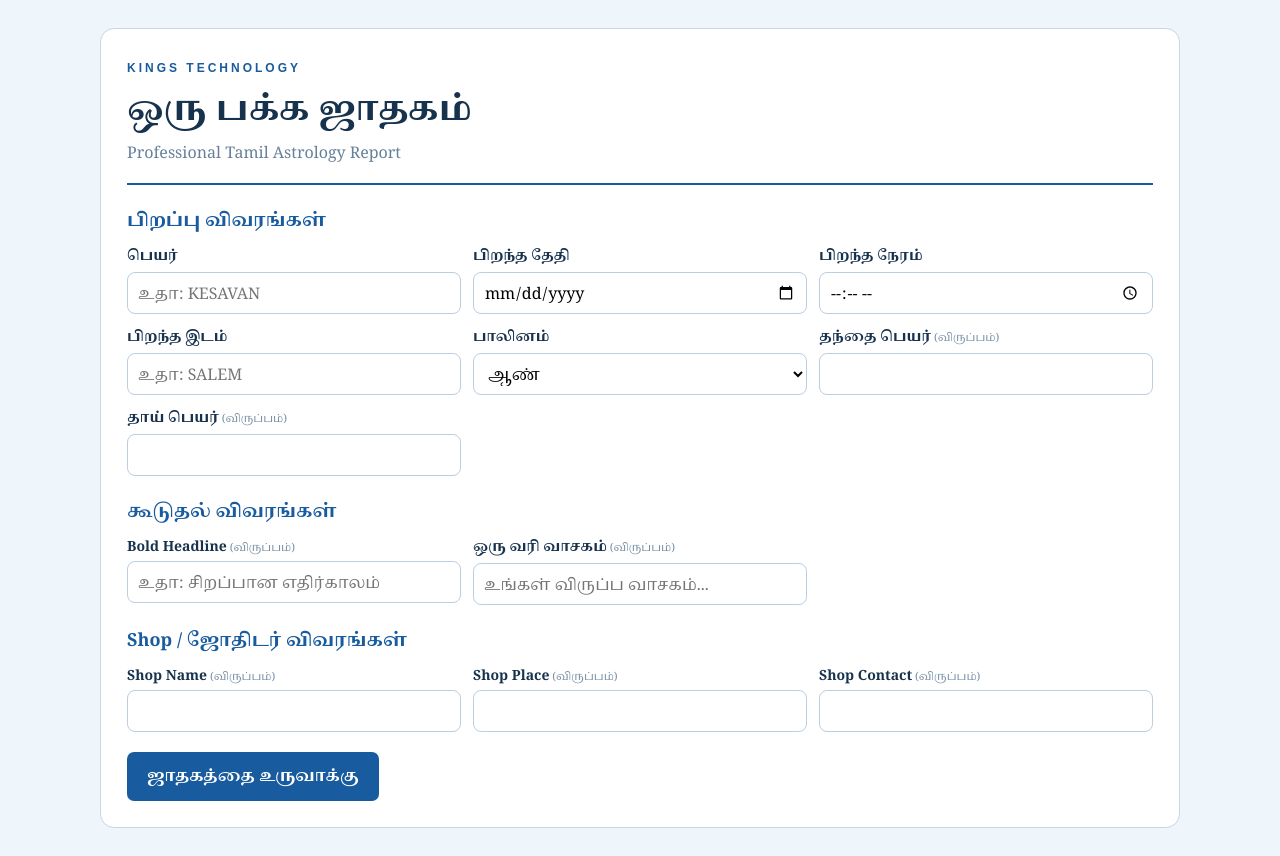
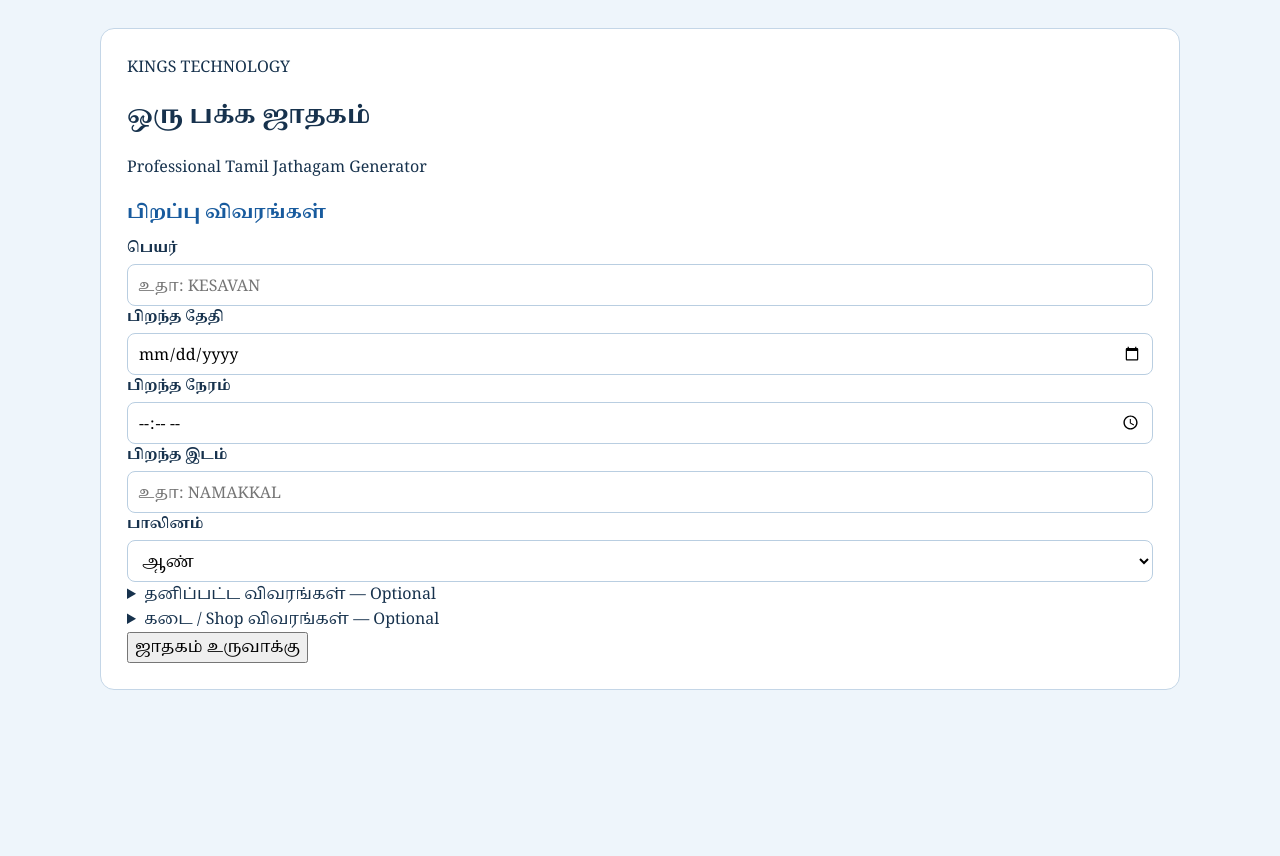
Before and after one commit to tamilkarma5-alt/kings-tamil-astro, a Next.js app: page / in a window 1280 px wide. After the commit the page ends 800 px from the top, so only its background shows below. Built offline with nearby package versions, Linux system fonts and the light colour scheme.

Commit message:
Update page.tsx

```diff
--- a/app/page.tsx
+++ b/app/page.tsx
@@ -2,174 +2,440 @@
 
 import { FormEvent, useState } from "react";
 
-type Form = {
-  name: string; dob: string; time: string; place: string; gender: string;
-  father: string; mother: string; headline: string; sentence: string;
-  shopName: string; shopPlace: string; shopContact: string;
+type FormData = {
+  name: string;
+  dob: string;
+  time: string;
+  place: string;
+  gender: string;
+  father: string;
+  mother: string;
+  headline: string;
+  sentence: string;
+  shopName: string;
+  shopPlace: string;
+  shopContact: string;
 };
 
-const initial: Form = {
-  name:"", dob:"", time:"", place:"", gender:"ஆண்", father:"", mother:"",
-  headline:"", sentence:"", shopName:"", shopPlace:"", shopContact:""
+const MURUGAN =
+  "https://commons.wikimedia.org/wiki/Special:Redirect/file/Lord_Muruga.jpg";
+
+const VINAYAGAR =
+  "https://commons.wikimedia.org/wiki/Special:Redirect/file/Ganesha_picture.jpg";
+
+const emptyForm: FormData = {
+  name: "",
+  dob: "",
+  time: "",
+  place: "",
+  gender: "ஆண்",
+  father: "",
+  mother: "",
+  headline: "",
+  sentence: "",
+  shopName: "",
+  shopPlace: "",
+  shopContact: "",
 };
 
-/*
-  Real image assets are NOT generated by this program.
-  These are existing Wikimedia Commons images:
-  Murugan: public domain
-  Ganesha: CC0
-  The URLs can later be replaced with /murugan.jpg and /vinayagar.jpg
-  if you want to keep the images locally inside your own project.
-*/
-const MURUGAN_IMAGE =
-  "https://commons.wikimedia.org/wiki/Special:Redirect/file/Lord_Muruga.jpg";
-const VINAYAGAR_IMAGE =
-  "https://commons.wikimedia.org/wiki/Special:Redirect/file/Ganesha_picture.jpg";
+export default function Home() {
+  const [form, setForm] = useState<FormData>(emptyForm);
+  const [showReport, setShowReport] = useState(false);
 
-function Field({label,value,onChange,placeholder,type="text",optional=false}:{
-  label:string; value:string; onChange:(v:string)=>void; placeholder?:string;
-  type?:string; optional?:boolean;
-}) {
-  return <label className="field">
-    <span>{label}{optional && <em> (விருப்பம்)</em>}</span>
-    <input type={type} value={value} placeholder={placeholder} onChange={e=>onChange(e.target.value)} />
-  </label>;
-}
+  const update = (key: keyof FormData, value: string) => {
+    setForm((old) => ({ ...old, [key]: value }));
+  };
 
-function Deity({src,label}:{src:string;label:string}) {
-  return <div className="deity">
-    <div className="deity-ring">
-      <img src={src} alt={label} />
-    </div>
-    <small>{label}</small>
-  </div>;
-}
+  function generate(e: FormEvent) {
+    e.preventDefault();
 
-export default function Home() {
-  const [f,setF] = useState<Form>(initial);
-  const [report,setReport] = useState(false);
-  const set = (k:keyof Form)=>(v:string)=>setF(x=>({...x,[k]:v}));
-
-  function submit(e:FormEvent) {
-    e.preventDefault();
-    if (!f.name || !f.dob || !f.time || !f.place) {
+    if (!form.name || !form.dob || !form.time || !form.place) {
       alert("பெயர், பிறந்த தேதி, பிறந்த நேரம், பிறந்த இடம் ஆகியவை கட்டாயம்.");
       return;
     }
-    setReport(true);
-    setTimeout(()=>document.getElementById("report")?.scrollIntoView({behavior:"smooth"}),50);
+
+    setShowReport(true);
+
+    setTimeout(() => {
+      document
+        .getElementById("jathagam")
+        ?.scrollIntoView({ behavior: "smooth" });
+    }, 100);
   }
 
-  return <main>
+  return (
+    <main>
+      {!showReport && (
         <section className="editor no-print">
-      <div className="brand">
-        <b>KINGS TECHNOLOGY</b>
+          <div className="editorHeader">
+            <div className="brandSmall">KINGS TECHNOLOGY</div>
             <h1>ஒரு பக்க ஜாதகம்</h1>
-        <p>Professional Tamil Astrology Report</p>
+            <p>Professional Tamil Jathagam Generator</p>
           </div>
 
-      <form onSubmit={submit}>
+          <form onSubmit={generate}>
             <h2>பிறப்பு விவரங்கள்</h2>
-        <div className="form-grid">
-          <Field label="பெயர்" value={f.name} onChange={set("name")} placeholder="உதா: KESAVAN" />
-          <Field label="பிறந்த தேதி" value={f.dob} onChange={set("dob")} type="date" />
-          <Field label="பிறந்த நேரம்" value={f.time} onChange={set("time")} type="time" />
-          <Field label="பிறந்த இடம்" value={f.place} onChange={set("place")} placeholder="உதா: SALEM" />
-          <label className="field"><span>பாலினம்</span>
-            <select value={f.gender} onChange={e=>set("gender")(e.target.value)}>
-              <option>ஆண்</option><option>பெண்</option>
+
+            <div className="formGrid">
+              <Field
+                label="பெயர்"
+                value={form.name}
+                placeholder="உதா: KESAVAN"
+                onChange={(v) => update("name", v)}
+              />
+
+              <Field
+                label="பிறந்த தேதி"
+                type="date"
+                value={form.dob}
+                onChange={(v) => update("dob", v)}
+              />
+
+              <Field
+                label="பிறந்த நேரம்"
+                type="time"
+                value={form.time}
+                onChange={(v) => update("time", v)}
+              />
+
+              <Field
+                label="பிறந்த இடம்"
+                value={form.place}
+                placeholder="உதா: NAMAKKAL"
+                onChange={(v) => update("place", v)}
+              />
+
+              <label className="field">
+                <span>பாலினம்</span>
+                <select
+                  value={form.gender}
+                  onChange={(e) => update("gender", e.target.value)}
+                >
+                  <option>ஆண்</option>
+                  <option>பெண்</option>
                 </select>
               </label>
-          <Field label="தந்தை பெயர்" value={f.father} onChange={set("father")} optional />
-          <Field label="தாய் பெயர்" value={f.mother} onChange={set("mother")} optional />
             </div>
 
-        <h2>கூடுதல் விவரங்கள்</h2>
-        <div className="form-grid">
-          <Field label="Bold Headline" value={f.headline} onChange={set("headline")} placeholder="உதா: சிறப்பான எதிர்காலம்" optional />
-          <Field label="ஒரு வரி வாசகம்" value={f.sentence} onChange={set("sentence")} placeholder="உங்கள் விருப்ப வாசகம்..." optional />
+            <details>
+              <summary>தனிப்பட்ட விவரங்கள் — Optional</summary>
+
+              <div className="formGrid">
+                <Field
+                  label="தந்தை பெயர்"
+                  value={form.father}
+                  onChange={(v) => update("father", v)}
+                />
+
+                <Field
+                  label="தாய் பெயர்"
+                  value={form.mother}
+                  onChange={(v) => update("mother", v)}
+                />
+
+                <Field
+                  label="Bold Headline"
+                  value={form.headline}
+                  placeholder="உதா: சிறப்பான எதிர்காலம்"
+                  onChange={(v) => update("headline", v)}
+                />
+
+                <Field
+                  label="ஒரு வரி வாசகம்"
+                  value={form.sentence}
+                  placeholder="உங்கள் விருப்ப வாசகம்..."
+                  onChange={(v) => update("sentence", v)}
+                />
+              </div>
+            </details>
+
+            <details>
+              <summary>கடை / Shop விவரங்கள் — Optional</summary>
+
+              <div className="formGrid">
+                <Field
+                  label="Shop Name"
+                  value={form.shopName}
+                  onChange={(v) => update("shopName", v)}
+                />
+
+                <Field
+                  label="Shop Place"
+                  value={form.shopPlace}
+                  onChange={(v) => update("shopPlace", v)}
+                />
+
+                <Field
+                  label="Shop Contact"
+                  value={form.shopContact}
+                  onChange={(v) => update("shopContact", v)}
+                />
+              </div>
+            </details>
+
+            <button className="generateButton" type="submit">
+              ஜாதகம் உருவாக்கு
+            </button>
+          </form>
+        </section>
+      )}
+
+      {showReport && (
+        <>
+          <section id="jathagam" className="a4">
+            <header className="reportHeader">
+              <Deity image={MURUGAN} label="ஸ்ரீ முருகன்" />
+
+              <div className="titleArea">
+                <div className="company">
+                  ஜென்ம ஜாதகம் • KINGS TECHNOLOGY
                 </div>
 
-        <h2>Shop / ஜோதிடர் விவரங்கள்</h2>
-        <div className="form-grid">
-          <Field label="Shop Name" value={f.shopName} onChange={set("shopName")} optional />
-          <Field label="Shop Place" value={f.shopPlace} onChange={set("shopPlace")} optional />
-          <Field label="Shop Contact" value={f.shopContact} onChange={set("shopContact")} optional />
+                <h1>ஒரு பக்க ஜாதகம்</h1>
+
+                <div className="titleEnglish">
+                  Kings Tamil Astro
                 </div>
 
-        <button className="generate" type="submit">ஜாதகத்தை உருவாக்கு</button>
-      </form>
+                <p>
+                  பிறப்பு விவரங்களின் அடிப்படையில் உருவாக்கப்பட்ட ஜாதக அறிக்கை
+                </p>
+
+                {form.headline && (
+                  <strong className="headline">
+                    {form.headline}
+                  </strong>
+                )}
+
+                {form.sentence && (
+                  <div className="sentence">
+                    {form.sentence}
+                  </div>
+                )}
+              </div>
+
+              <Deity image={VINAYAGAR} label="ஸ்ரீ விநாயகர்" />
+            </header>
+
+            <div className="blueRule" />
+
+            <section className="detailsGrid">
+              <Info label="பெயர்" value={form.name} />
+              <Info label="பிறந்த தேதி" value={form.dob} />
+              <Info label="பிறந்த நேரம்" value={form.time} />
+              <Info label="பிறந்த இடம்" value={form.place} />
+              <Info label="பாலினம்" value={form.gender} />
+
+              {form.father && (
+                <Info label="தந்தை பெயர்" value={form.father} />
+              )}
+
+              {form.mother && (
+                <Info label="தாய் பெயர்" value={form.mother} />
+              )}
             </section>
 
-    {report && <section id="report" className="a4">
-      <header className="report-head">
-        <Deity src={MURUGAN_IMAGE} label="ஸ்ரீ முருகன்" />
-        <div className="head-center">
-          <div className="tiny">ஜென்ம ஜாதகம் • KINGS TECHNOLOGY</div>
-          <h1>ஒரு பக்க ஜாதகம்</h1>
-          <div className="sub">பிறப்பு விவரங்களின் அடிப்படையில் உருவாக்கப்பட்ட ஜாதக அறிக்கை</div>
-          {f.headline && <strong className="headline">{f.headline}</strong>}
-          {f.sentence && <p className="sentence">{f.sentence}</p>}
-        </div>
-        <Deity src={VINAYAGAR_IMAGE} label="ஸ்ரீ விநாயகர்" />
-      </header>
+            <section className="astrologyGrid">
+              <Panel title="கிரக நிலைகள்">
+                <table>
+                  <thead>
+                    <tr>
+                      <th>கிரகம்</th>
+                      <th>ராசி</th>
+                      <th>நட்சத்திரம்</th>
+                      <th>பாதம்</th>
+                    </tr>
+                  </thead>
 
-      <div className="rule" />
+                  <tbody>
+                    {[
+                      "சூரியன்",
+                      "சந்திரன்",
+                      "செவ்வாய்",
+                      "புதன்",
+                      "குரு",
+                      "சுக்கிரன்",
+                      "சனி",
+                      "ராகு",
+                      "கேது",
+                    ].map((planet) => (
+                      <tr key={planet}>
+                        <td>{planet}</td>
+                        <td>—</td>
+                        <td>—</td>
+                        <td>—</td>
+                      </tr>
+                    ))}
+                  </tbody>
+                </table>
+              </Panel>
 
-      <div className="info-grid">
-        <Info label="பெயர்" value={f.name}/><Info label="பிறந்த தேதி" value={f.dob}/>
-        <Info label="பிறந்த நேரம்" value={f.time}/><Info label="பிறந்த இடம்" value={f.place}/>
-        <Info label="பாலினம்" value={f.gender}/>
-        {f.father && <Info label="தந்தை" value={f.father}/>}
-        {f.mother && <Info label="தாய்" value={f.mother}/>}
+              <Panel title="ராசி கட்டம்">
+                <SouthIndianChart />
+              </Panel>
+
+              <Panel title="நவாம்ச கட்டம்">
+                <SouthIndianChart />
+              </Panel>
+
+              <Panel title="தசா இருப்பு">
+                <div className="dasa">
+                  <div>
+                    <span>தற்போதைய தசா</span>
+                    <b>—</b>
                   </div>
 
-      <div className="content-grid">
-        <Panel title="கிரக நிலைகள்">
-          <table><thead><tr><th>கிரகம்</th><th>ராசி</th><th>நட்சத்திரம்</th><th>பாதம்</th></tr></thead>
-          <tbody>{["சூரியன்","சந்திரன்","செவ்வாய்","புதன்","குரு","சுக்கிரன்","சனி","ராகு","கேது"].map(p=>
-            <tr key={p}><td>{p}</td><td>—</td><td>—</td><td>—</td></tr>
-          )}</tbody></table>
-        </Panel>
+                  <div>
+                    <span>மீதம்</span>
+                    <b>—</b>
+                  </div>
 
-        <Panel title="ராசி கட்டம்"><SouthChart title="ராசி"/></Panel>
-        <Panel title="நவாம்ச கட்டம்"><SouthChart title="நவாம்சம்"/></Panel>
-
-        <Panel title="தசா இருப்பு">
-          <div className="dash">
-            <p><b>தற்போதைய தசா</b><span>—</span></p>
-            <p><b>மீதம்</b><span>—</span></p>
-            <p><b>அடுத்த தசா</b><span>—</span></p>
+                  <div>
+                    <span>அடுத்த தசா</span>
+                    <b>—</b>
+                  </div>
                 </div>
               </Panel>
+            </section>
+
+            {(form.shopName ||
+              form.shopPlace ||
+              form.shopContact) && (
+              <footer className="shopFooter">
+                {form.shopName && <b>{form.shopName}</b>}
+                {form.shopPlace && <span>{form.shopPlace}</span>}
+                {form.shopContact && <span>{form.shopContact}</span>}
+              </footer>
+            )}
+
+            <footer className="reportFooter">
+              <span>
+                Generated: {new Date().toLocaleDateString("en-GB")}
+              </span>
+
+              <b>KINGS TECHNOLOGY</b>
+
+              <span>ஒரு பக்க ஜாதகம்</span>
+            </footer>
+          </section>
+
+          <div className="printButtons no-print">
+            <button onClick={() => window.print()}>
+              Print / Save as PDF
+            </button>
+
+            <button onClick={() => setShowReport(false)}>
+              ← Edit Details
+            </button>
+          </div>
+        </>
+      )}
+    </main>
+  );
+}
+
+function Field({
+  label,
+  value,
+  onChange,
+  placeholder,
+  type = "text",
+}: {
+  label: string;
+  value: string;
+  onChange: (value: string) => void;
+  placeholder?: string;
+  type?: string;
+}) {
+  return (
+    <label className="field">
+      <span>{label}</span>
+
+      <input
+        type={type}
+        value={value}
+        placeholder={placeholder}
+        onChange={(e) => onChange(e.target.value)}
+      />
+    </label>
+  );
+}
+
+function Deity({
+  image,
+  label,
+}: {
+  image: string;
+  label: string;
+}) {
+  return (
+    <div className="deity">
+      <div className="deityImage">
+        <img src={image} alt={label} />
       </div>
 
-      {(f.shopName || f.shopPlace || f.shopContact) && <footer className="shop-footer">
-        {f.shopName && <b>{f.shopName}</b>}
-        {f.shopPlace && <span>{f.shopPlace}</span>}
-        {f.shopContact && <span>{f.shopContact}</span>}
-      </footer>}
-
-      <footer className="print-footer">
-        <span>Generated: {new Date().toLocaleDateString("en-GB")}</span>
-        <span>KINGS TECHNOLOGY</span>
-        <span>ஒரு பக்க ஜாதகம்</span>
-      </footer>
-    </section>}
-
-    {report && <div className="actions no-print">
-      <button onClick={()=>window.print()}>Print / Save as PDF</button>
-    </div>}
-  </main>;
+      <small>{label}</small>
+    </div>
+  );
 }
 
-function Info({label,value}:{label:string;value:string}) {
-  return <div className="info"><small>{label}</small><b>{value}</b></div>;
+function Info({
+  label,
+  value,
+}: {
+  label: string;
+  value: string;
+}) {
+  return (
+    <div className="infoBox">
+      <small>{label}</small>
+      <b>{value}</b>
+    </div>
+  );
 }
-function Panel({title,children}:{title:string;children:React.ReactNode}) {
-  return <section className="panel"><h2>{title}</h2>{children}</section>;
+
+function Panel({
+  title,
+  children,
+}: {
+  title: string;
+  children: React.ReactNode;
+}) {
+  return (
+    <section className="panel">
+      <h2>{title}</h2>
+      {children}
+    </section>
+  );
 }
-function SouthChart({title}:{title:string}) {
-  const cells=["மீனம்","மேஷம்","ரிஷபம்","மிதுனம்","கும்பம்","","","கடகம்","மகரம்","","","சிம்மம்","தனுசு","விருச்சிகம்","துலாம்","கன்னி"];
-  return <div className="chart">{cells.map((x,i)=><div key={i} className={(i===5||i===6||i===9||i===10)?"empty":""}>{x}</div>)}<div className="chart-center">{title}</div></div>;
+
+function SouthIndianChart() {
+  const cells = [
+    "மேஷம்",
+    "ரிஷபம்",
+    "மிதுனம்",
+    "கடகம்",
+    "மீனம்",
+    "",
+    "",
+    "சிம்மம்",
+    "கும்பம்",
+    "",
+    "",
+    "கன்னி",
+    "மகரம்",
+    "தனுசு",
+    "விருச்சிகம்",
+    "துலாம்",
+  ];
+
+  return (
+    <div className="southChart">
+      {cells.map((cell, index) => (
+        <div key={index}>{cell}</div>
+      ))}
+
+      <strong>ராசி</strong>
+    </div>
+  );
 }
```
Lines whose indentation alone changed are shown as unchanged.
